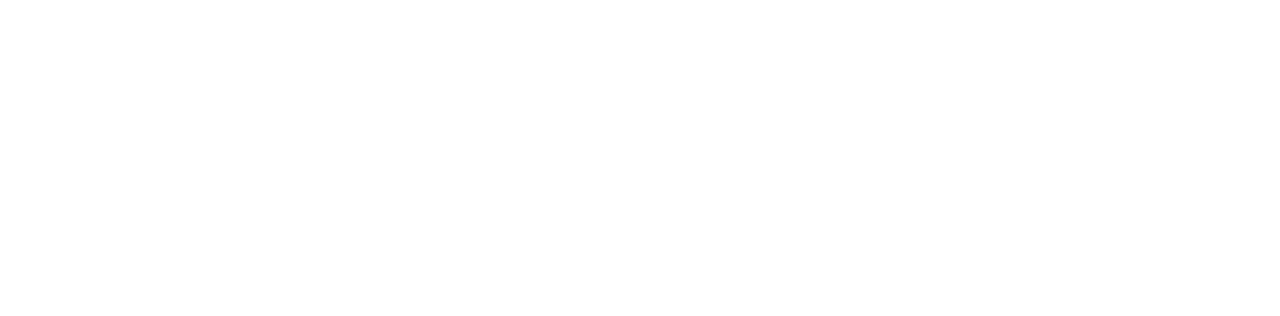
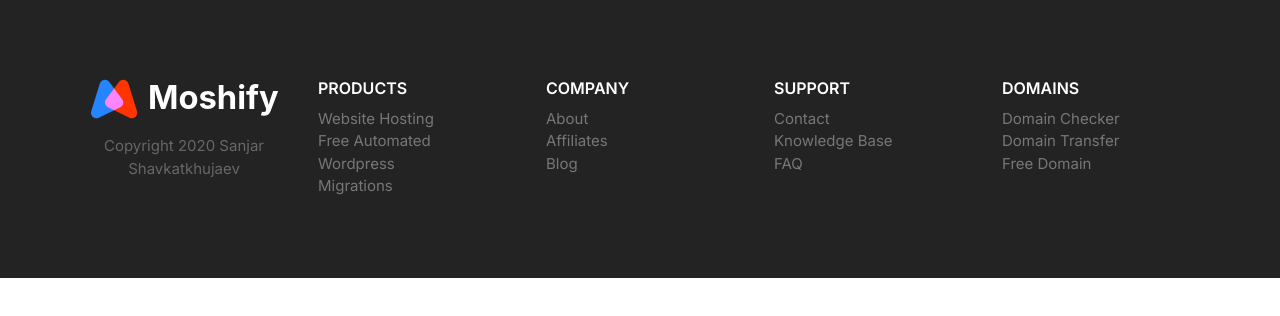
Before and after one commit to sanjar1999/HTML-course, a plain HTML site: page index.html in a window 1280 px wide. Drawn offline with Linux system fonts and the light colour scheme.

Commit message:
footer block

```diff
--- a/index.html
+++ b/index.html
@@ -13,6 +13,74 @@
     <title>Document</title>
   </head>
   <body>
+    <footer class="block block--dark footer">
+      <div class="container grid footer__sections">
+        <section class="collapsible collapsible--expanded footer__section">
+          <header class="collapsible__header">
+            <h2 class="collapsible__heading footer__heading">Products</h2>
+            <svg class="icon icon--white collapsible__chevron">
+              <use xlink:href="./images/sprite_1.svg#chevron"></use>
+            </svg>
+          </header>
+          <div class="collapsible__content">
+            <ul class="list">
+              <li><a href="#">Website Hosting</a></li>
+              <li><a href="#">Free Automated Wordpress</a></li>
+              <li><a href="#">Migrations</a></li>
+            </ul>
+          </div>
+        </section>
+        <section class="collapsible footer__section">
+          <header class="collapsible__header">
+            <h2 class="collapsible__heading footer__heading">Company</h2>
+            <svg class="icon icon--white collapsible__chevron">
+              <use xlink:href="./images/sprite_1.svg#chevron"></use>
+            </svg>
+          </header>
+          <div class="collapsible__content">
+            <ul class="list">
+              <li><a href="#">About</a></li>
+              <li><a href="#">Affiliates</a></li>
+              <li><a href="#">Blog</a></li>
+            </ul>
+          </div>
+        </section>
+        <section class="collapsible footer__section">
+          <header class="collapsible__header">
+            <h2 class="collapsible__heading footer__heading">Support</h2>
+            <svg class="icon icon--white collapsible__chevron">
+              <use xlink:href="./images/sprite_1.svg#chevron"></use>
+            </svg>
+          </header>
+          <div class="collapsible__content">
+            <ul class="list">
+              <li><a href="#">Contact</a></li>
+              <li><a href="#">Knowledge Base</a></li>
+              <li><a href="#">FAQ</a></li>
+            </ul>
+          </div>
+        </section>
+        <section class="collapsible footer__section">
+          <header class="collapsible__header">
+            <h2 class="collapsible__heading footer__heading">Domains</h2>
+            <svg class="icon icon--white collapsible__chevron">
+              <use xlink:href="./images/sprite_1.svg#chevron"></use>
+            </svg>
+          </header>
+          <div class="collapsible__content">
+            <ul class="list">
+              <li><a href="#">Domain Checker</a></li>
+              <li><a href="#">Domain Transfer</a></li>
+              <li><a href="#">Free Domain</a></li>
+            </ul>
+          </div>
+        </section>
+        <section class="footer__brand">
+          <img src="./images/logo.svg" alt="" />
+          <p class="footer__copyright">Copyright 2020 Sanjar Shavkatkhujaev</p>
+        </section>
+      </div>
+    </footer>
     <script src="./js/main.js"></script>
   </body>
 </html>
--- a/styles/styles.css
+++ b/styles/styles.css
@@ -814,3 +814,83 @@ a {
     max-width: 700px;
   }
 }
+
+/* Footer */
+
+.footer {
+  background: #232323;
+}
+
+.footer a {
+  color: #777;
+  transition: color 0.3s;
+}
+
+.footer a:hover {
+  color: #fff;
+}
+
+.footer__section {
+  padding: 2rem;
+  border-bottom: 1px solid #393939;
+}
+
+.footer__section .list {
+  margin: 0;
+}
+
+.footer__brand img {
+  width: 100%;
+  max-width: 230px;
+}
+
+.footer__heading {
+  text-transform: uppercase;
+  font-weight: 600;
+}
+
+.footer__brand {
+  margin-top: 5rem;
+  text-align: center;
+}
+
+.footer__copyright {
+  font-size: 2.1rem;
+  color: #fff;
+  opacity: 0.3;
+}
+
+@media screen and (min-width: 768px) {
+  .footer {
+    font-size: 1.5rem;
+  }
+  .footer__sections {
+    grid-template-columns: repeat(auto-fit, minmax(10rem, 1fr));
+  }
+
+  .footer .collapsible__chevron {
+    display: none;
+  }
+
+  .footer .collapsible__content {
+    opacity: 1;
+    max-height: 100%;
+  }
+
+  .footer__brand {
+    order: -1;
+    margin-top: 1rem;
+  }
+
+  .footer__copyright {
+    font-size: 1.5rem;
+  }
+
+  .footer__section {
+    border: 0;
+  }
+
+  .footer__heading {
+    font-size: 1.6rem;
+  }
+}
```
